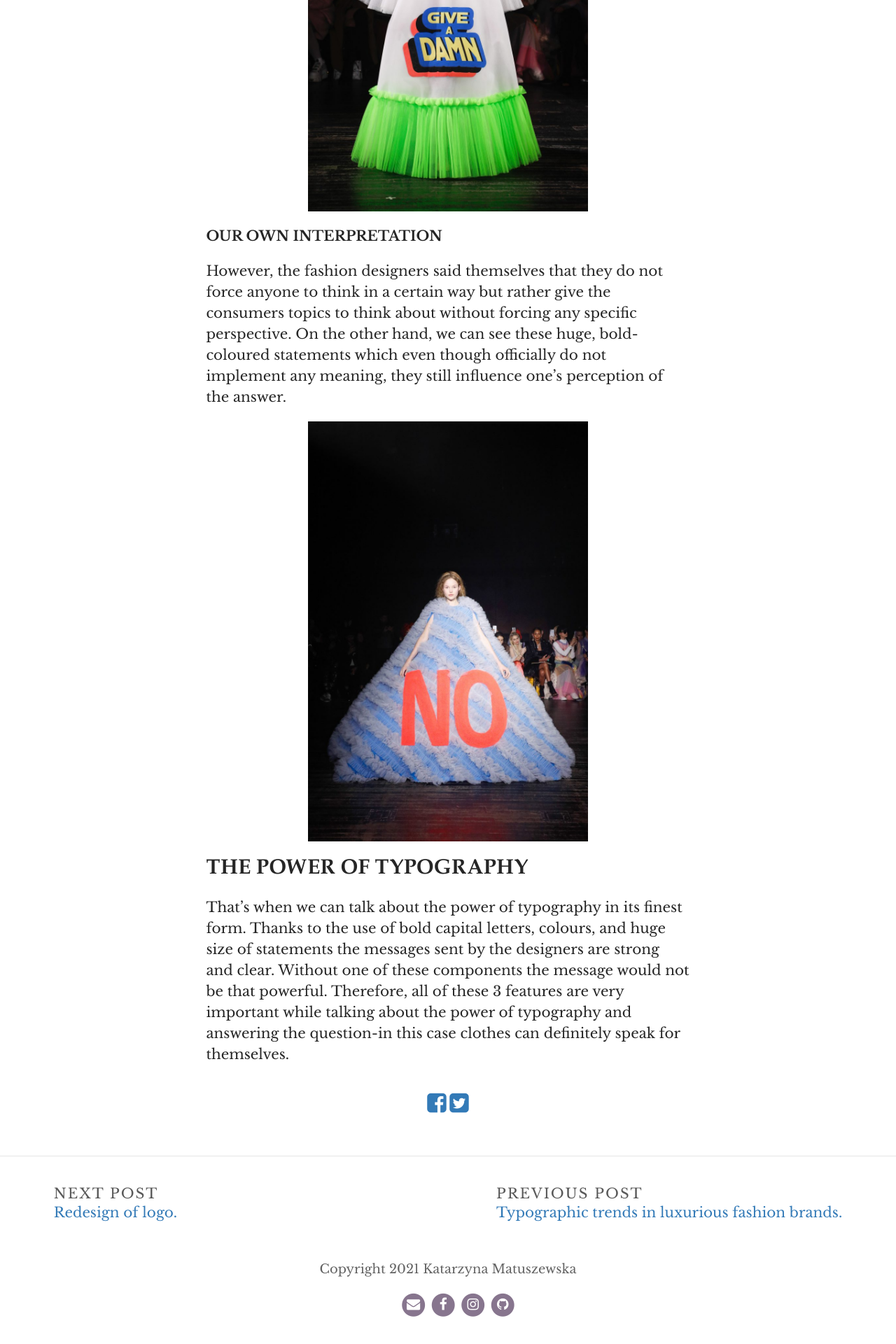
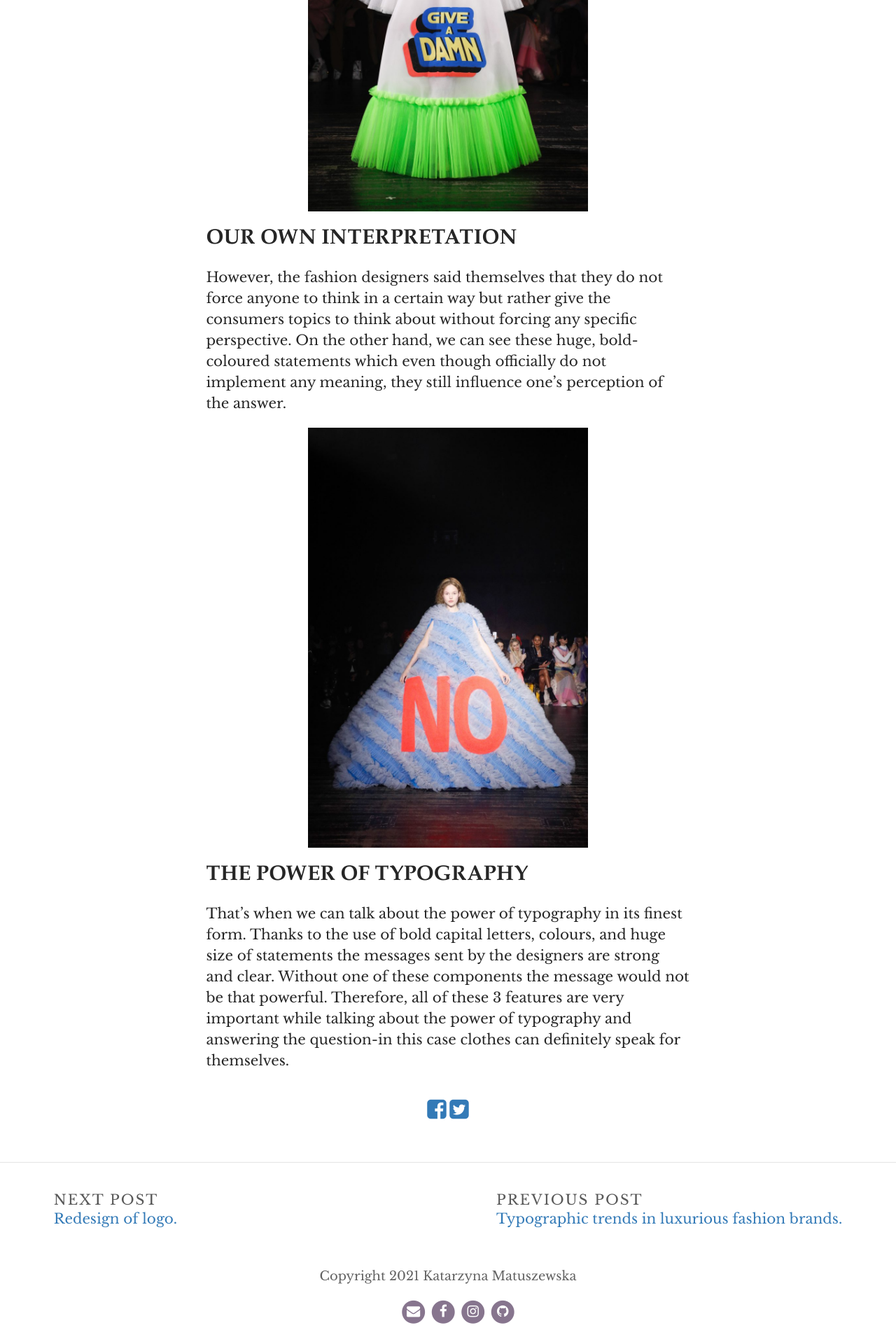
Before and after one commit to kasiamatuszewska/typographydesign, a Jekyll site: the page built from _posts/2021-10-01-can-clothes-speak-for-themselves.md, in a window 1280 px wide. Shown: the part 2302-4222 px from the top of the page at 70% size. Built offline with Jekyll 4.4.1, drawn with Linux system fonts in a browser that asks for light colours; some web fonts are replaced.

```diff
--- a/_posts/2021-10-01-can-clothes-speak-for-themselves.md
+++ b/_posts/2021-10-01-can-clothes-speak-for-themselves.md
@@ -22,7 +22,7 @@ In this case we can easily say that the words stole the show. All the assorted t
 
 ![](../uploads/viktor-rolf-couture-paris-dresses-slogans_dezeen_2364_col_11-852x1278.jpg)
 
-**OUR OWN INTERPRETATION**
+### **OUR OWN INTERPRETATION**
 
 However, the fashion designers said themselves that they do not force anyone to think in a certain way but rather give the consumers topics to think about without forcing any specific perspective. On the other hand, we can see these huge, bold-coloured statements which even though officially do not implement any meaning, they still influence one’s perception of the answer.
 
```
